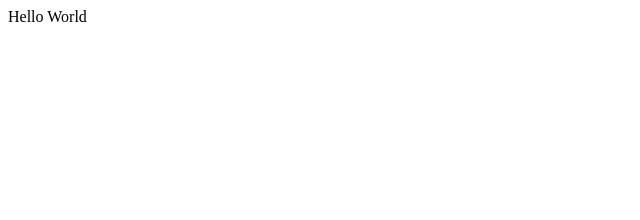
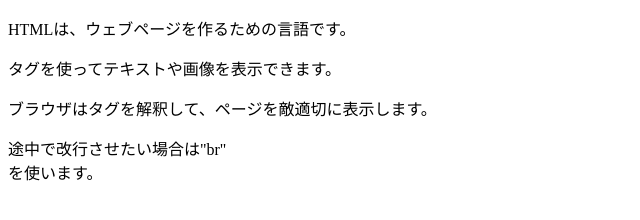
Before and after one commit to Genmai16/Program, a plain HTML site: page WebPage1/index.html in a window 1280 px wide. Shown: the whole page, without its empty margins (0-640 px from the left). Drawn offline with Linux system fonts and the light colour scheme.

Commit message:
feat : Add paragraph tag <p>

```diff
--- a/WebPage1/index.html
+++ b/WebPage1/index.html
@@ -9,6 +9,9 @@
     <title>Document</title>
 </head>
 <body>
-    Hello World
+    <p>HTMLは、ウェブページを作るための言語です。</p>
+    <p>タグを使ってテキストや画像を表示できます。</p>
+    <p>ブラウザはタグを解釈して、ページを敵適切に表示します。</p>
+    <p>途中で改行させたい場合は"br"<br>を使います。</p>
 </body>
 </html>
```
